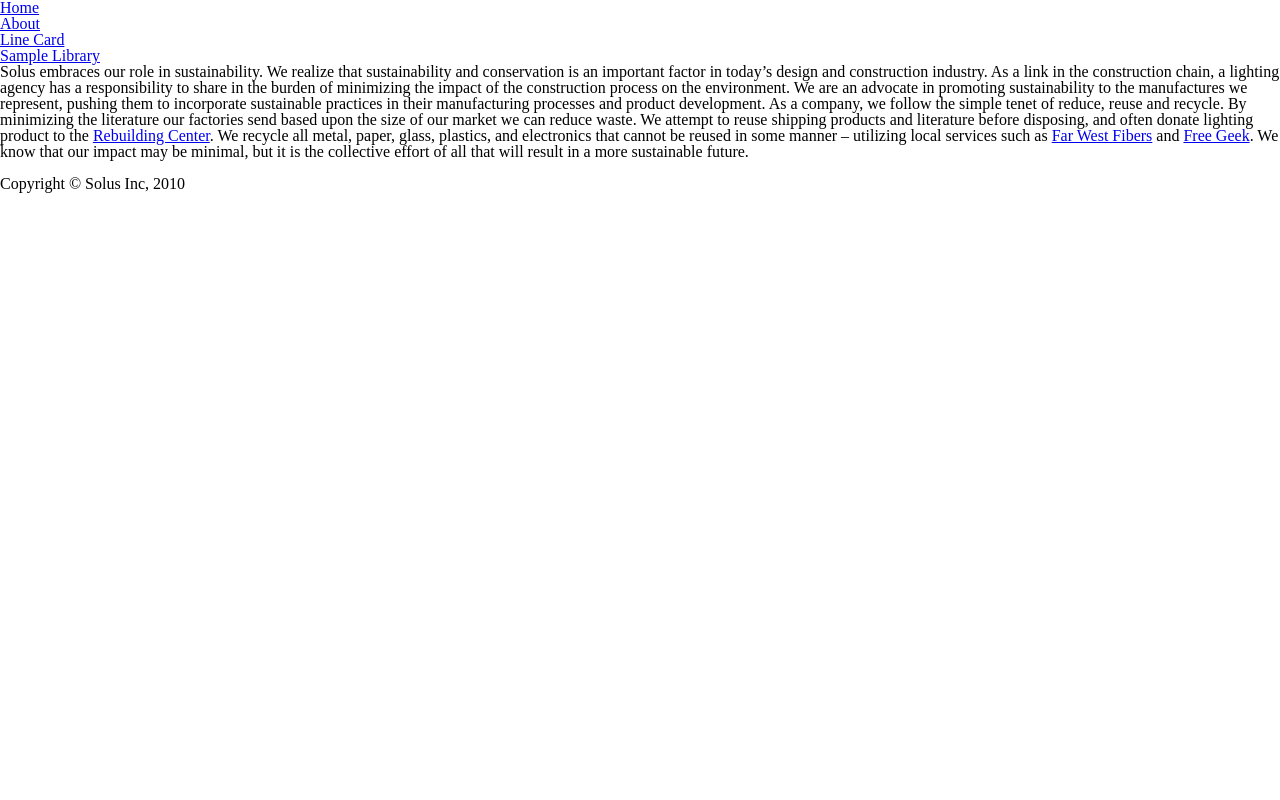
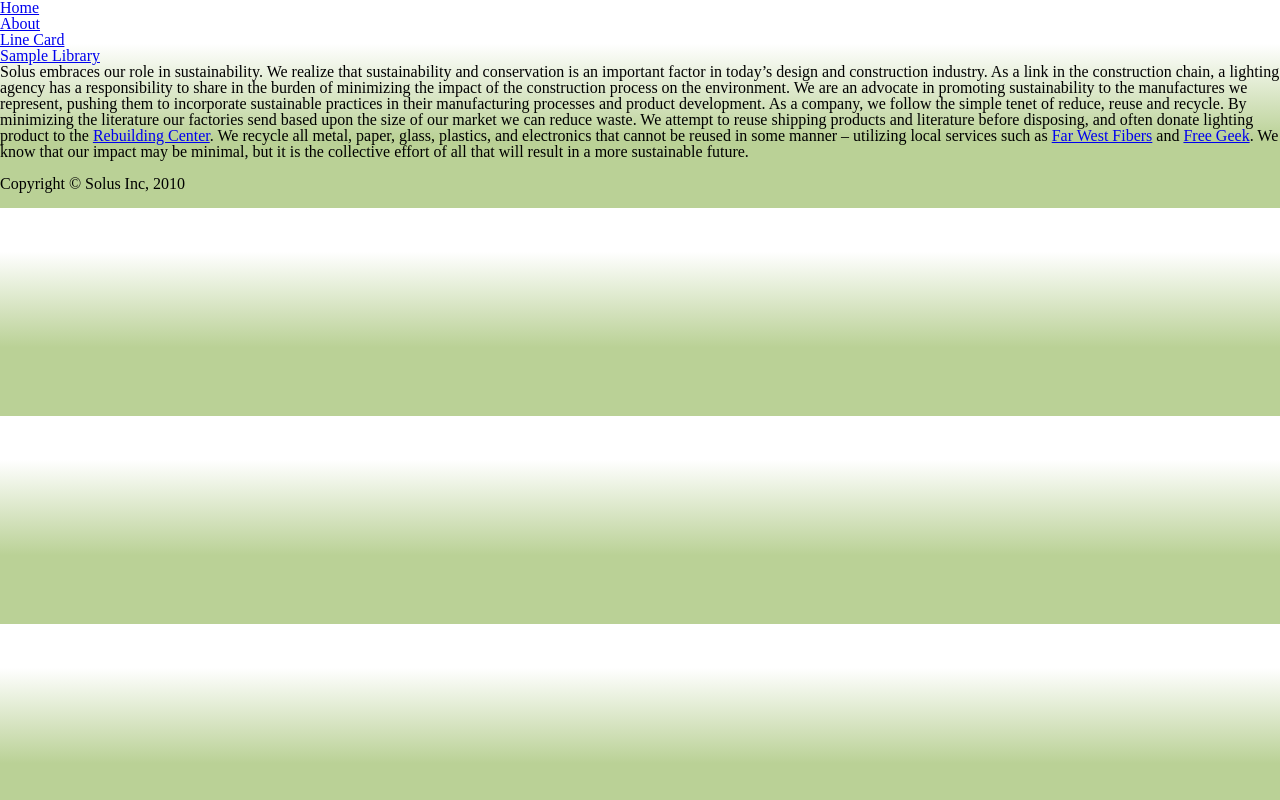
Before and after one commit to benjaminfisher/solus, a PHP site: page /about.html in a window 1280 px wide. Run offline with PHP 8.4, Linux system fonts and the light colour scheme.

Commit message:
Starting global styles

```diff
--- a/about.html
+++ b/about.html
@@ -4,7 +4,7 @@
 	<meta charset="UTF-8">
 	<title>Solus - About</title>
 
-	<link rel="stylesheet" href="/stylesheets/screen.css" media="screen, projection" rel="stylesheet" />
+	<link rel="stylesheet" href="stylesheets/screen.css" media="screen, projection" rel="stylesheet" />
 </head>
 <body>
 	<header>
--- a/index.html
+++ b/index.html
@@ -4,7 +4,7 @@
 	<meta charset="UTF-8">
 	<title>Solus - Home</title>
 
-	<link rel="stylesheet" href="/stylesheets/screen.css" media="screen, projection" rel="stylesheet" />
+	<link rel="stylesheet" href="stylesheets/screen.css" media="screen, projection" rel="stylesheet" />
 </head>
 <body>
 	<header>
--- a/linecard.html
+++ b/linecard.html
@@ -4,7 +4,7 @@
 	<meta charset="UTF-8">
 	<title>Solus - Line Card</title>
 
-	<link rel="stylesheet" href="/stylesheets/screen.css" media="screen, projection" rel="stylesheet" />
+	<link rel="stylesheet" href="stylesheets/screen.css" media="screen, projection" rel="stylesheet" />
 </head>
 <body>
 	<header>
--- a/samplelibrary.html
+++ b/samplelibrary.html
@@ -4,7 +4,7 @@
 	<meta charset="UTF-8">
 	<title>Solus - Sample Library</title>
 
-	<link rel="stylesheet" href="/stylesheets/screen.css" media="screen, projection" rel="stylesheet" />
+	<link rel="stylesheet" href="stylesheets/screen.css" media="screen, projection" rel="stylesheet" />
 </head>
 <body>
 	<header>
--- /dev/null
+++ b/sass/_global.scss
@@ -0,0 +1,8 @@
+@import "mixins";
+
+body{
+  height:100%;
+  width:100%;
+
+  @include bg_gradient;
+}
--- /dev/null
+++ b/sass/_mixins.scss
@@ -0,0 +1,10 @@
+@mixin bg_gradient{
+  background: rgb(255,255,255); /* Old browsers */
+  background: -moz-linear-gradient(top,  rgba(255,255,255,1) 21%, rgba(186,209,150,1) 67%); /* FF3.6+ */
+  background: -webkit-gradient(linear, left top, left bottom, color-stop(21%,rgba(255,255,255,1)), color-stop(67%,rgba(186,209,150,1))); /* Chrome,Safari4+ */
+  background: -webkit-linear-gradient(top,  rgba(255,255,255,1) 21%,rgba(186,209,150,1) 67%); /* Chrome10+,Safari5.1+ */
+  background: -o-linear-gradient(top,  rgba(255,255,255,1) 21%,rgba(186,209,150,1) 67%); /* Opera 11.10+ */
+  background: -ms-linear-gradient(top,  rgba(255,255,255,1) 21%,rgba(186,209,150,1) 67%); /* IE10+ */
+  background: linear-gradient(top,  rgba(255,255,255,1) 21%,rgba(186,209,150,1) 67%); /* W3C */
+  filter: progid:DXImageTransform.Microsoft.gradient( startColorstr='#ffffff', endColorstr='#bad196',GradientType=0 ); /* IE6-9 */
+}
--- a/sass/screen.scss
+++ b/sass/screen.scss
@@ -3,4 +3,4 @@
  * Import this file using the following HTML or equivalent:
  * <link href="/stylesheets/screen.css" media="screen, projection" rel="stylesheet" type="text/css" /> */
 
-@import "compass/reset";
+@import "compass/reset", "compass/css3", "global", "header";
--- a/stylesheets/screen.css
+++ b/stylesheets/screen.css
@@ -66,3 +66,25 @@ a img {
 article, aside, details, figcaption, figure, footer, header, hgroup, menu, nav, section, summary {
   display: block;
 }
+
+/* line 3, ../sass/_global.scss */
+body {
+  height: 100%;
+  width: 100%;
+  background: white;
+  /* Old browsers */
+  background: -moz-linear-gradient(top, white 21%, #bad196 67%);
+  /* FF3.6+ */
+  background: -webkit-gradient(linear, left top, left bottom, color-stop(21%, white), color-stop(67%, #bad196));
+  /* Chrome,Safari4+ */
+  background: -webkit-linear-gradient(top, white 21%, #bad196 67%);
+  /* Chrome10+,Safari5.1+ */
+  background: -o-linear-gradient(top, white 21%, #bad196 67%);
+  /* Opera 11.10+ */
+  background: -ms-linear-gradient(top, white 21%, #bad196 67%);
+  /* IE10+ */
+  background: linear-gradient(top, #ffffff 21%, #bad196 67%);
+  /* W3C */
+  filter: progid:DXImageTransform.Microsoft.gradient(startColorstr='#ffffff', endColorstr='#bad196',GradientType=0 );
+  /* IE6-9 */
+}
```
Also changed, not shown: sass/_header.scss (added).
